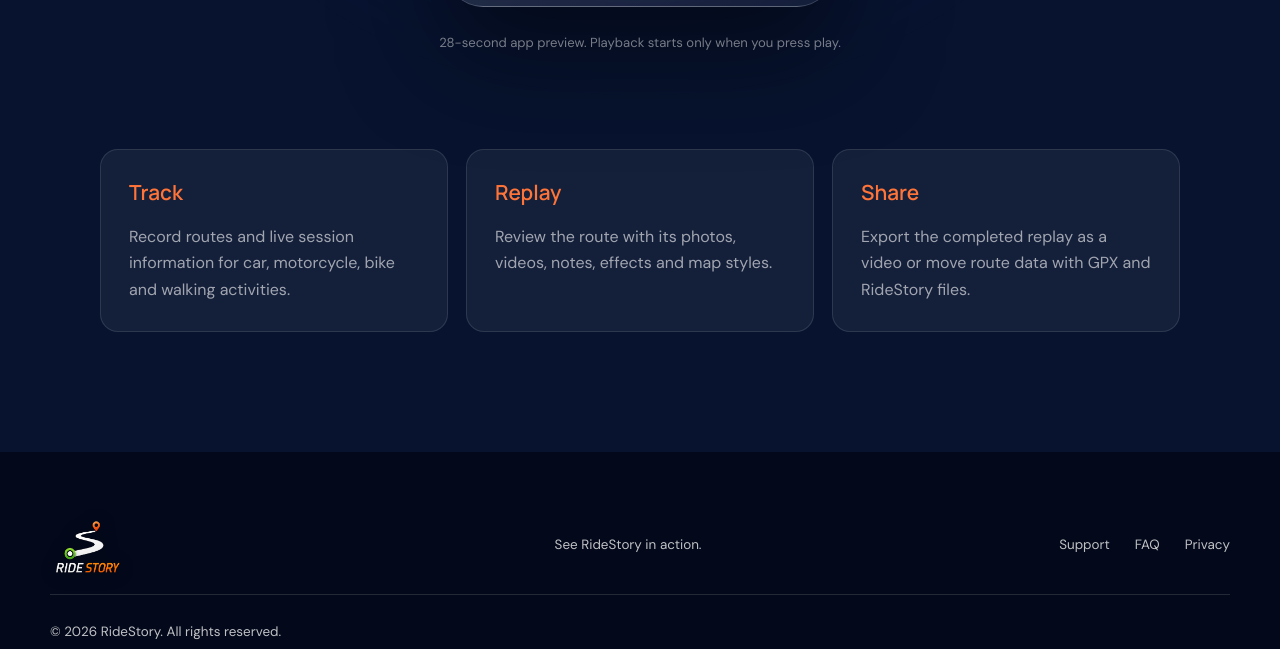
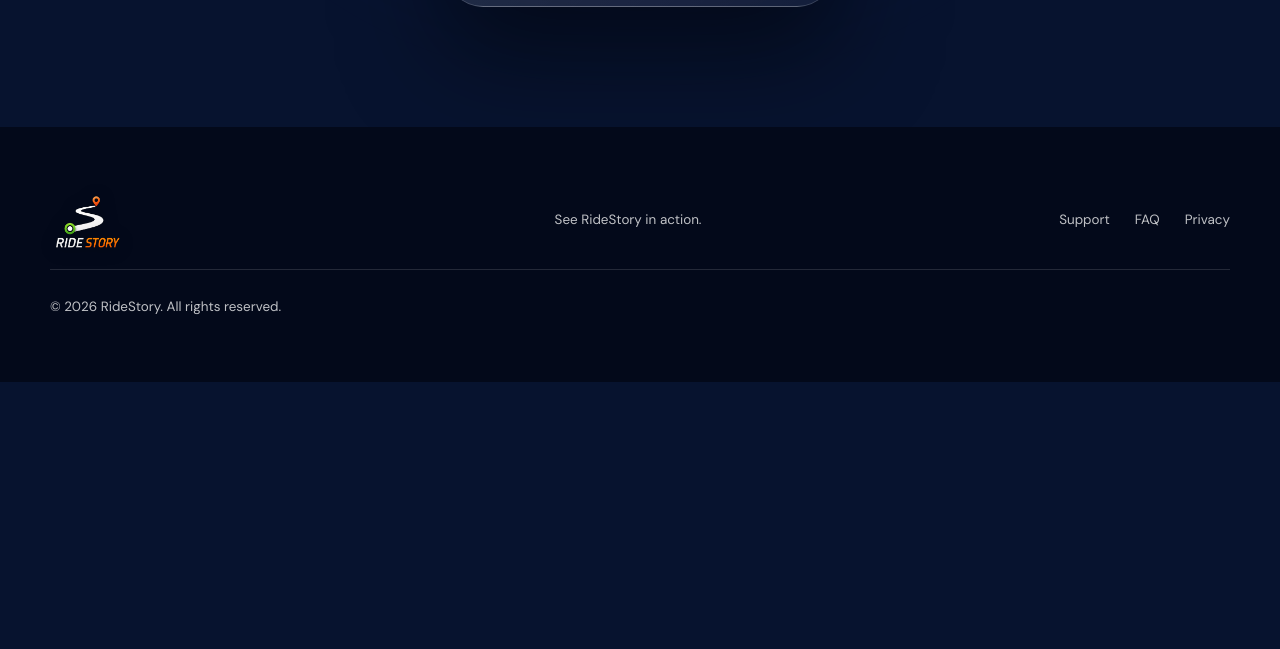
Before and after one commit to pakyapps/ridestory, a website: page video/index.html in a window 1280 px wide. Shown: the part 1367-2016 px from the top of the page. After the commit the page ends 1749 px from the top, so only its background shows below. Drawn offline with Linux system fonts and the light colour scheme.

Commit message:
Simplify app preview page

```diff
--- a/assets/styles.css
+++ b/assets/styles.css
@@ -269,15 +269,10 @@
 .video-intro { max-width: 940px; margin: 0 auto; padding: 90px 24px 55px; text-align: center; }
 .video-intro h1 { color: white; font-size: clamp(3.5rem, 7vw, 7rem); line-height: .96; }
 .video-intro > p:last-child { max-width: 720px; margin: 28px auto 0; color: rgba(255,255,255,.66); font-size: 1.12rem; }
-.video-stage { position: relative; padding: 30px 24px 95px; text-align: center; }
+.video-stage { position: relative; padding: 30px 24px 120px; text-align: center; }
 .video-glow { position: absolute; left: 50%; top: 42%; width: 540px; height: 540px; transform: translate(-50%,-50%); background: #3532ad; border-radius: 50%; filter: blur(130px); opacity: .44; pointer-events: none; }
 .video-frame { position: relative; width: min(390px, 100%); margin: 0 auto; padding: 10px; background: linear-gradient(145deg, rgba(255,255,255,.25), rgba(255,255,255,.05)); border: 1px solid rgba(255,255,255,.18); border-radius: 38px; box-shadow: 0 45px 100px rgba(0,0,0,.5); }
 .video-frame video { display: block; width: 100%; aspect-ratio: 332 / 720; object-fit: contain; background: #020714; border-radius: 29px; }
-.video-stage > p { position: relative; margin: 25px 0 0; color: rgba(255,255,255,.46); font-size: .82rem; }
-.video-points { padding: 0 max(24px, calc((100vw - 1080px) / 2)) 120px; display: grid; grid-template-columns: repeat(3, 1fr); gap: 18px; }
-.video-points article { padding: 28px; background: rgba(255,255,255,.055); border: 1px solid rgba(255,255,255,.11); border-radius: 18px; }
-.video-points span { color: #ff7438; font: 600 1.3rem "Manrope", sans-serif; }
-.video-points p { margin-bottom: 0; color: rgba(255,255,255,.6); }
 
 @media (max-width: 800px) {
   .site-header { height: 72px; width: min(100% - 32px, 1180px); }
@@ -344,10 +339,9 @@
   .privacy-points { grid-template-columns: 1fr; }
   .video-intro { padding-top: 68px; }
   .video-intro h1 { font-size: clamp(3.2rem, 16vw, 5rem); }
-  .video-stage { padding-bottom: 75px; }
+  .video-stage { padding-bottom: 85px; }
   .video-frame { width: min(330px, 100%); border-radius: 32px; }
   .video-frame video { border-radius: 24px; }
-  .video-points { grid-template-columns: 1fr; padding-bottom: 85px; }
 }
 
 @media (prefers-reduced-motion: reduce) { html { scroll-behavior: auto; } * { transition: none !important; } }
--- a/video/index.html
+++ b/video/index.html
@@ -39,13 +39,6 @@
             Your browser does not support embedded video. <a href="../assets/media/ridestory-app-preview.mp4">Download the RideStory preview</a>.
           </video>
         </div>
-        <p>28-second app preview. Playback starts only when you press play.</p>
-      </section>
-
-      <section class="video-points">
-        <article><span>Track</span><p>Record routes and live session information for car, motorcycle, bike and walking activities.</p></article>
-        <article><span>Replay</span><p>Review the route with its photos, videos, notes, effects and map styles.</p></article>
-        <article><span>Share</span><p>Export the completed replay as a video or move route data with GPX and RideStory files.</p></article>
       </section>
     </main>
 
```
